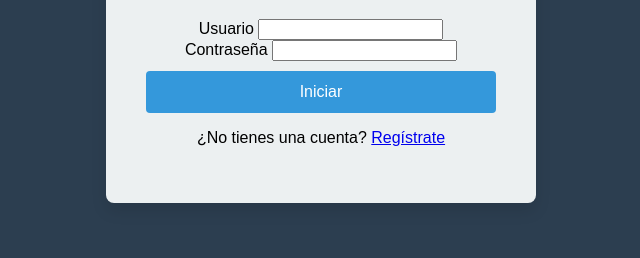
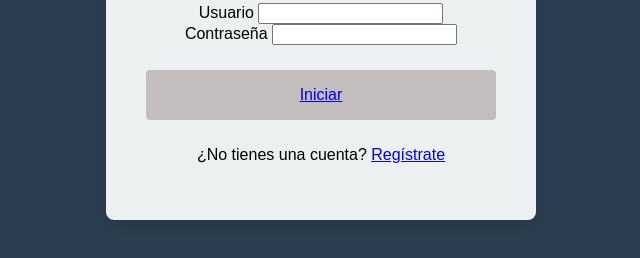
Before and after one commit to FabricioVdz/Login_Parcial_1, a plain HTML site: page Index.html in a window 1280 px wide. Shown: the part 350-608 px from the top of the page, without its empty margins (319-959 px from the left). Drawn offline with Linux system fonts and the light colour scheme.

Commit message:
Last changes

```diff
--- a/Index.css
+++ b/Index.css
@@ -48,20 +48,21 @@ h1 {
     outline: none;
 }
 
-.btn {
-    background-color: #3498db;
-    color: #fff;
-    padding: 12px 20px;
+form button {
+    width: 100%;
+    padding: 16px 0;
+    font-size: 1rem;
     border: none;
+    font-weight: 500;
     border-radius: 4px;
-    cursor: pointer;
-    font-size: 16px;
-    margin-top: 10px;
-    width: 100%;
+    background: #c3bdbe;
+    margin: 25px 0 10px;
+    transition: 0.1s ease;
+    text-decoration: none;
 }
 
-.btn:hover {
-    background-color: #2980b9;
+form button:hover{
+    background: #716c6c;
 }
 
 .register-link {
--- a/Index.html
+++ b/Index.html
@@ -6,7 +6,7 @@
     <meta name="viewport" content="width=device-width, initial-scale=1.0">
     <title>Login</title>
     <link rel="stylesheet" href="Index.css">
-    <link rel="stylesheet" href="Index.js">
+    <script src="script.js"></script>
 </head>
 <body>
     <div class="login-container">
@@ -20,7 +20,7 @@
                 <label for="password">Contraseña</label>
                 <input type="password" id="password" name="password" required>
             </div>
-            <button type="submit" class="btn">Iniciar</button>
+            <button><a href="Inicio.html">Iniciar</a></button>
             <p class="registrar">¿No tienes una cuenta? <a href="#">Regístrate</a></p>
         </form>
     </div>
--- a/Index.js
+++ b/Index.js
@@ -2,9 +2,7 @@ document.addEventListener("DOMContentLoaded", function () {
     // Obtener el formulario
     const loginForm = document.querySelector("form");
 
-    // Agregar un evento de escucha al formulario cuando se envía
     loginForm.addEventListener("submit", function (event) {
-        // Obtener los valores de los campos de entrada
         const username = document.getElementById("username").value.trim();
         const password = document.getElementById("password").value.trim();
 
@@ -14,7 +12,10 @@ document.addEventListener("DOMContentLoaded", function () {
             event.preventDefault();
             alert("Por favor, complete todos los campos.");
         } else {
-            // Aquí puedes añadir la lógica para autenticar al usuario
+            // Evitar el comportamiento predeterminado del formulario
+            event.preventDefault();
+
+            // Mensaje de inicio de sesión exitoso (esto puede ser opcional)
             alert("Inicio de sesión exitoso.");
         }
     });
```
Also changed, not shown: Inicio.html (added, +11 -0 lines).
